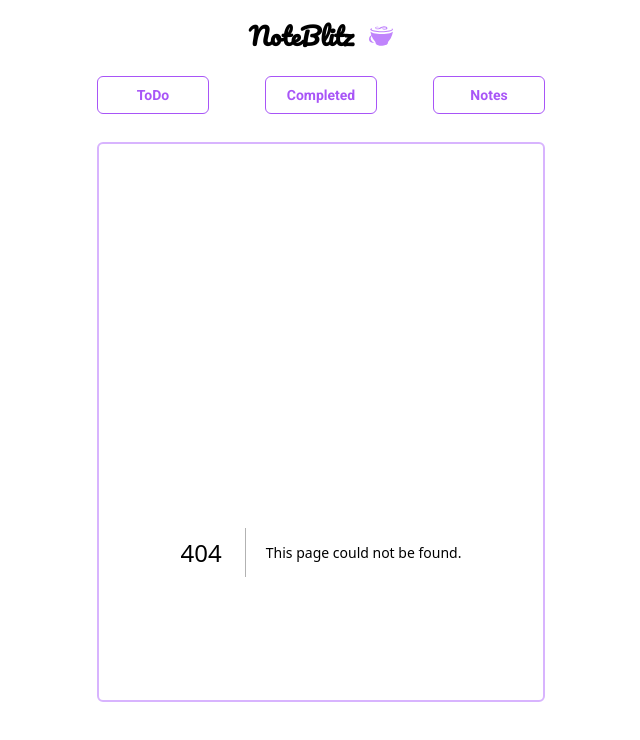
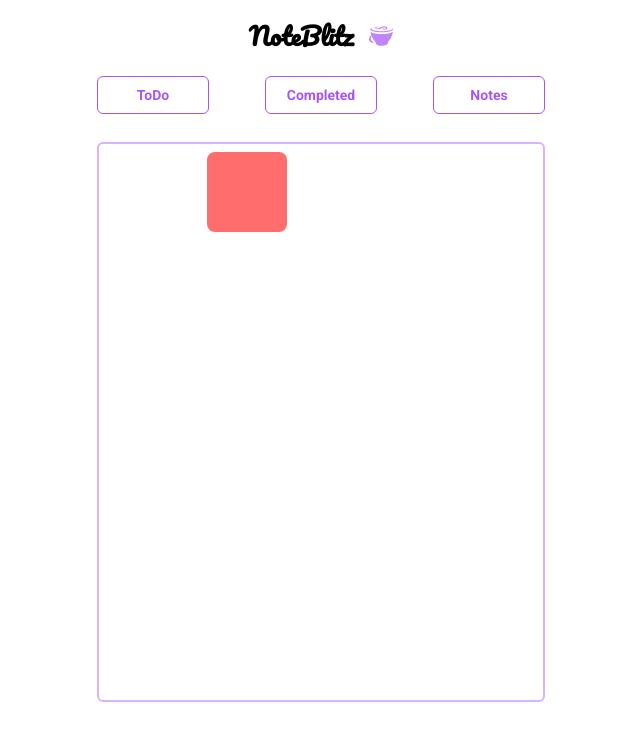
Before and after one commit to Julius-Java/noteBlitz, a Next.js app: page /test in a window 1280 px wide. Before the commit this address had no page. Shown: the top 740 px of the page, without its empty margins (319-959 px from the left). Built offline with nearby package versions, Linux system fonts and the light colour scheme.

Commit message:
Animate items to view

```diff
--- a/components/List.jsx
+++ b/components/List.jsx
@@ -61,7 +61,7 @@ function List({completed, item, id, completedStatus}) {
                         data-testid="list-checkBox"
                         type="checkbox"
                         onChange={(e) => {
-                            // e.stopPropagation()
+                            e.stopPropagation()
                             handleComplete(id, completedStatus, item)
                         }}
                         onClick={(e) => {e.stopPropagation()}}
--- a/components/TaskList.jsx
+++ b/components/TaskList.jsx
@@ -2,24 +2,53 @@ import List from "./List"
 import Button from "./Button"
 import { useTaskContext } from "./TaskContext"
 import {TbClipboardList} from "react-icons/tb"
+import { animated, useTransition } from "@react-spring/web"
 
 function TaskList() {
     const {state} = useTaskContext()
+
+    const incompleteTasks = state.tasks.filter((task) => !task.completed)
+
+    const transitions = useTransition(incompleteTasks, {
+        from: { opacity: 0, transform: 'translateY(20px)' },
+        enter: { opacity: 1, transform: 'translateY(0)' },
+        leave: { opacity: 0, transform: 'translateX(-100%)' },
+        keys: incompleteTask => incompleteTask.id, // Assuming each todo has a unique 'id'
+    });
+
+    if (incompleteTasks.length === 0) {
+        return (
+            <div className="text-center mt-10">
+                <div className="text-6xl animate-bounce text-purple-400 text-opacity-30 font-bold flex justify-center mb-3">
+                    <TbClipboardList/>
+                </div>
+                <p className="text-xs font-semibold text-purple-300">Enter a task let&apos;s smash those goals 🎯</p>
+            </div>
+        )
+    }
+
+
     return (
             <ul>
             {/* Check for yet to be completed tasks if there is any*/}
-            {state.tasks.some(task => !task.completed) ? (
+            {/* {state.tasks.some(task => !task.completed) ? (
                 state.tasks.map(task => !task.completed && (
                     <List  key={task.id} id={task.id} completedStatus={task.completed} item={task.title} />
                 ))
             ) : (
-                <div className="text-center mt-10">
-                    <div className="text-6xl animate-bounce text-purple-400 text-opacity-30 font-bold flex justify-center mb-3">
-                        <TbClipboardList/>
-                    </div>
-                    <p className="text-xs font-semibold text-purple-300">Enter a task let&apos;s smash those goals 🎯</p>
-                </div>
-            )}
+
+            )} */}
+                {
+                    transitions((props, inCompleteTask) => (
+                        <animated.li key={inCompleteTask.id} style={props}>
+                            <List
+                                id={inCompleteTask.id}
+                                completedStatus={inCompleteTask.completed}
+                                item={inCompleteTask.title}
+                            />
+                        </animated.li>
+                    ))
+                }
             </ul>
     )
 }
--- a/package.json
+++ b/package.json
@@ -12,6 +12,7 @@
   },
   "dependencies": {
     "@next/font": "^13.4.19",
+    "@react-spring/web": "^9.7.3",
     "autoprefixer": "10.4.15",
     "eslint": "8.47.0",
     "eslint-config-next": "13.4.19",
--- /dev/null
+++ b/pages/test.jsx
@@ -0,0 +1,19 @@
+import { animated, useSpring } from "@react-spring/web";
+
+export default function TestAnimation() {
+    const springs = useSpring({
+        from: {x: 0},
+        to: {x: 100}
+    })
+    return (
+        <animated.div
+            style={{
+                width: 80,
+                height: 80,
+                background: '#ff6d6d',
+                borderRadius: 8,
+                ...springs,
+            }}
+        />
+    )
+}
```
Also changed, not shown: 1 other file (tests, documents, lock files or other folders).
